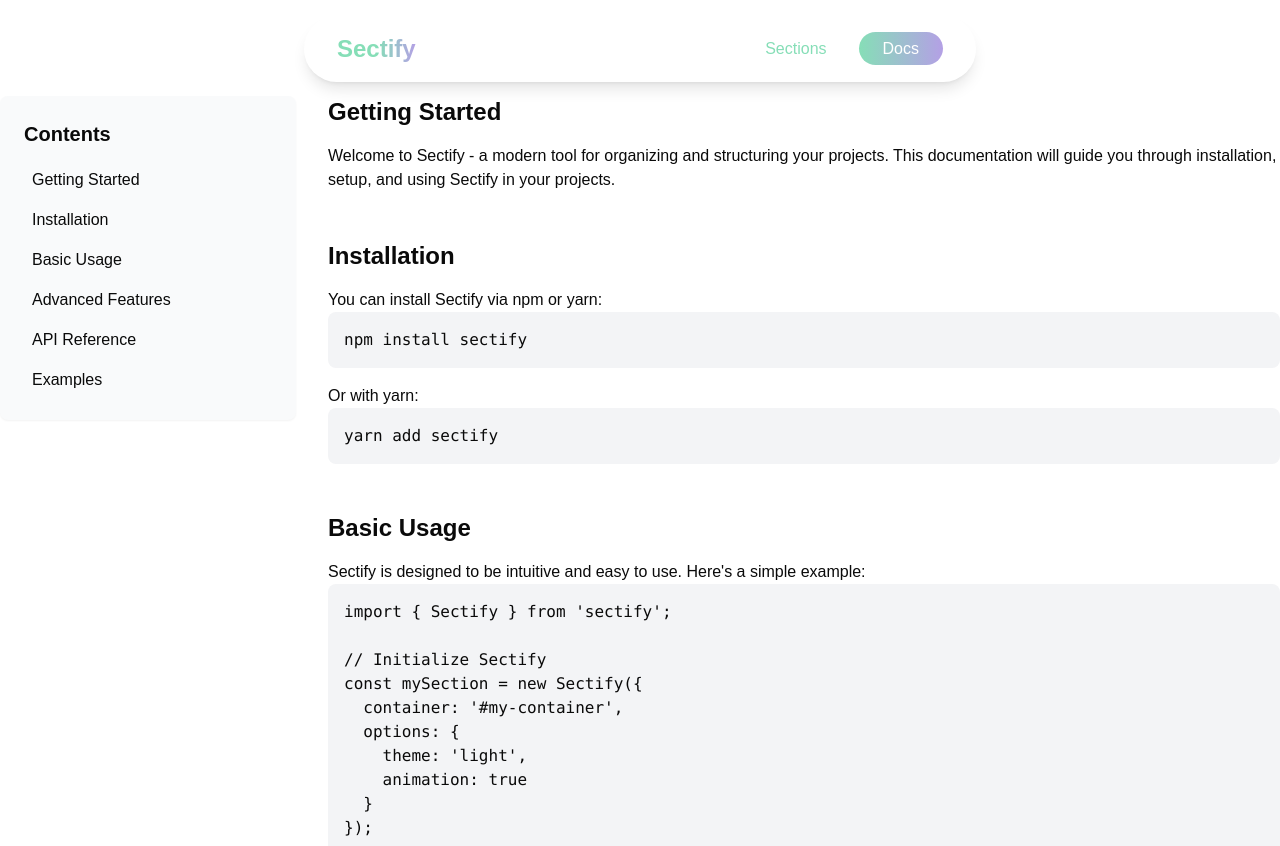
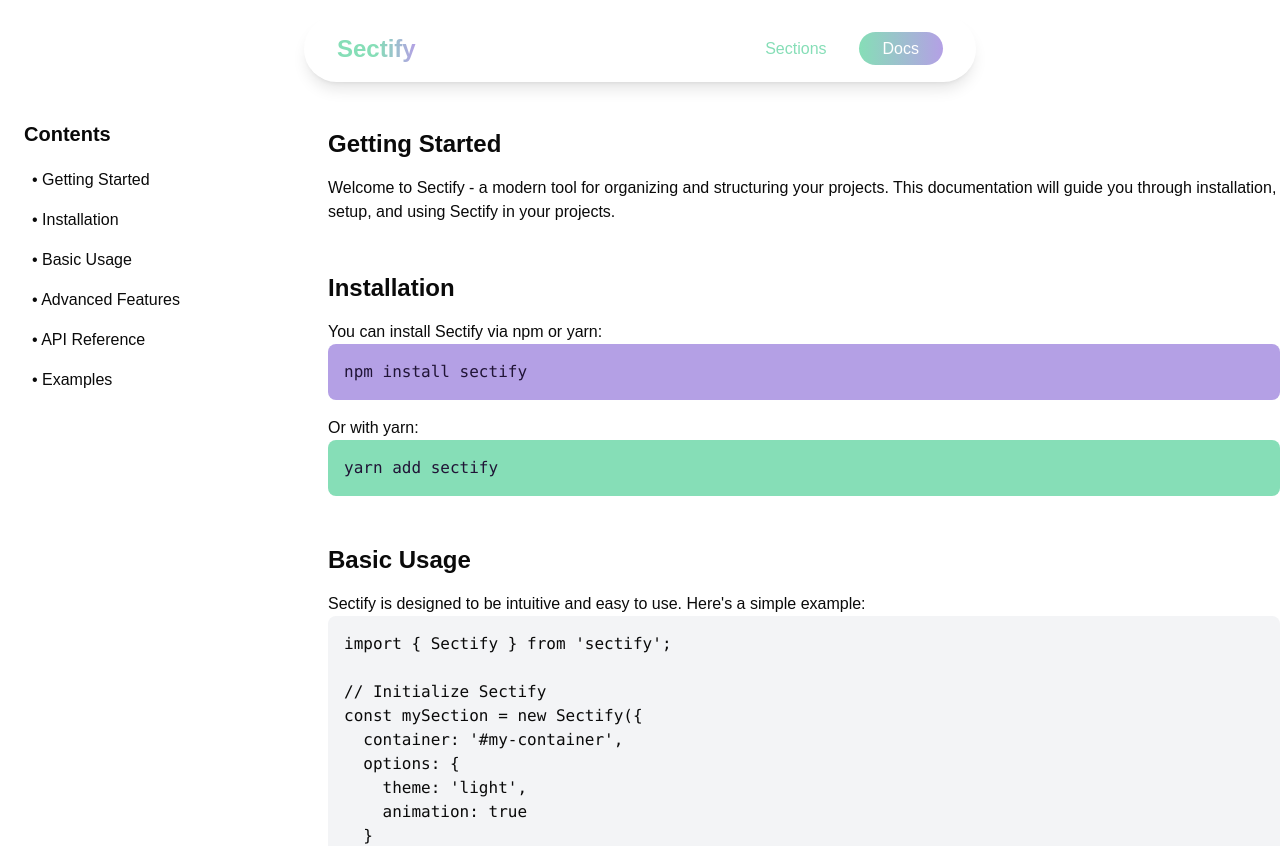
Before and after one commit to RubenGullborg/Sectify, a Next.js app: page /documentation in a window 1280 px wide. Shown: the top 846 px of the page. Built offline with nearby package versions, Linux system fonts and the light colour scheme; a web font is replaced by a local one.

Commit message:
Update sidebar-navigation in documentation and fix styling and content scroll snap.

```diff
--- a/src/app/(routes)/documentation/page.tsx
+++ b/src/app/(routes)/documentation/page.tsx
@@ -6,26 +6,53 @@ import AdvancedFeatures from '@/components/documentation/AdvancedFeatures';
 export default function DocumentationPage() {
   return (
     <div className="container min-h-screen pt-24">
-
-
       <div className="grid grid-cols-1 md:grid-cols-4 gap-8">
         {/* Sidebar Navigation */}
-        <div className="md:col-span-1 bg-gray-50 p-6 rounded-lg shadow-sm sticky top-24 h-fit">
-
+        <div className="md:col-span-1 p-6 sticky top-24 h-fit">
           <h3 className="text-xl font-semibold mb-4">Contents</h3>
           <nav className="space-y-2">
-            <a href="#getting-started" className="block py-1 px-2 hover:bg-gray-200 rounded transition">Getting Started</a>
-            <a href="#installation" className="block py-1 px-2 hover:bg-gray-200 rounded transition">Installation</a>
-            <a href="#basic-usage" className="block py-1 px-2 hover:bg-gray-200 rounded transition">Basic Usage</a>
-            <a href="#advanced" className="block py-1 px-2 hover:bg-gray-200 rounded transition">Advanced Features</a>
-            <a href="#api-reference" className="block py-1 px-2 hover:bg-gray-200 rounded transition">API Reference</a>
-            <a href="#examples" className="block py-1 px-2 hover:bg-gray-200 rounded transition">Examples</a>
+            <a
+              href="#getting-started"
+              className="block py-1 px-2 hover:bg-sectifyLightPurple hover:text-sectifyEggWhite rounded transition"
+            >
+              • Getting Started
+            </a>
+            <a
+              href="#installation"
+              className="block py-1 px-2 hover:bg-sectifyLightPurple hover:text-sectifyEggWhite rounded transition"
+            >
+              • Installation
+            </a>
+            <a
+              href="#basic-usage"
+              className="block py-1 px-2 hover:bg-sectifyLightPurple hover:text-sectifyEggWhite rounded transition"
+            >
+              • Basic Usage
+            </a>
+            <a
+              href="#advanced"
+              className="block py-1 px-2 hover:bg-sectifyLightPurple hover:text-sectifyEggWhite rounded transition"
+            >
+              • Advanced Features
+            </a>
+            <a
+              href="#api-reference"
+              className="block py-1 px-2 hover:bg-sectifyLightPurple hover:text-sectifyEggWhite rounded transition"
+            >
+              • API Reference
+            </a>
+            <a
+              href="#examples"
+              className="block py-1 px-2 hover:bg-sectifyLightPurple hover:text-sectifyEggWhite rounded transition"
+            >
+              • Examples
+            </a>
           </nav>
         </div>
 
         {/* Main Content */}
 
-        <div className="md:col-span-3 prose prose-lg max-w-none">
+        <div className="md:col-span-3 prose prose-lg max-w-none mt-8">
           <GettingStarted />
           <Installation />
           <BasicUsage />
--- a/src/components/documentation/AdvancedFeatures.tsx
+++ b/src/components/documentation/AdvancedFeatures.tsx
@@ -1,6 +1,6 @@
 export default function AdvancedFeatures() {
   return (
-    <section id="advanced" className="mb-12">
+    <section id="advanced" className="mb-12 scroll-mt-24">
       <h2 className="text-2xl font-bold mb-4">Advanced Features</h2>
       <p>
         Sectify offers a range of advanced features to customize your experience.
--- a/src/components/documentation/BasicUsage.tsx
+++ b/src/components/documentation/BasicUsage.tsx
@@ -1,6 +1,6 @@
 export default function BasicUsage() {
   return (
-    <section id="basic-usage" className="mb-12">
+    <section id="basic-usage" className="mb-12 scroll-mt-24">
       <h2 className="text-2xl font-bold mb-4">Basic Usage</h2>
       <p>
         Sectify is designed to be intuitive and easy to use. Here's a simple example:
--- a/src/components/documentation/GettingStarted.tsx
+++ b/src/components/documentation/GettingStarted.tsx
@@ -1,6 +1,6 @@
 export default function GettingStarted() {
   return (
-    <section id="getting-started" className="mb-12">
+    <section id="getting-started" className="mb-12 scroll-mt-32">
       <h2 className="text-2xl font-bold mb-4">Getting Started</h2>
       <p>
         Welcome to Sectify - a modern tool for organizing and structuring your projects.
--- a/src/components/documentation/Installation.tsx
+++ b/src/components/documentation/Installation.tsx
@@ -1,13 +1,13 @@
 export default function Installation() {
   return (
-    <section id="installation" className="mb-12">
+    <section id="installation" className="mb-12 scroll-mt-24">
       <h2 className="text-2xl font-bold mb-4">Installation</h2>
       <p>You can install Sectify via npm or yarn:</p>
-      <pre className="bg-gray-100 p-4 rounded-lg">
+      <pre className="bg-sectifyLightPurple text-sectifyDarkPurple p-4 rounded-lg">
         <code>npm install sectify</code>
       </pre>
       <p className="mt-4">Or with yarn:</p>
-      <pre className="bg-gray-100 p-4 rounded-lg">
+      <pre className="bg-sectifyGreen text-sectifyDarkPurple p-4 rounded-lg">
         <code>yarn add sectify</code>
       </pre>
     </section>
```
